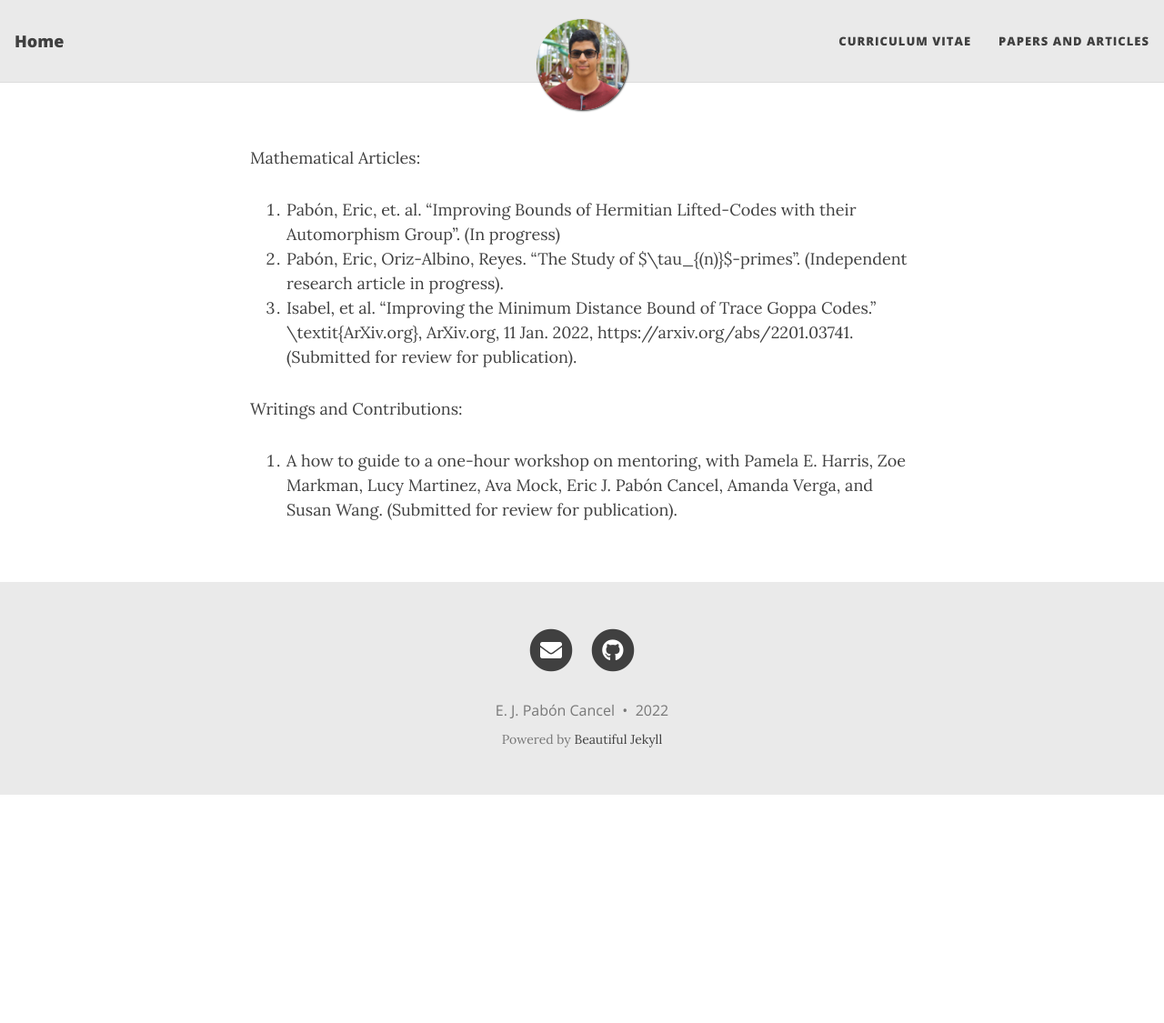
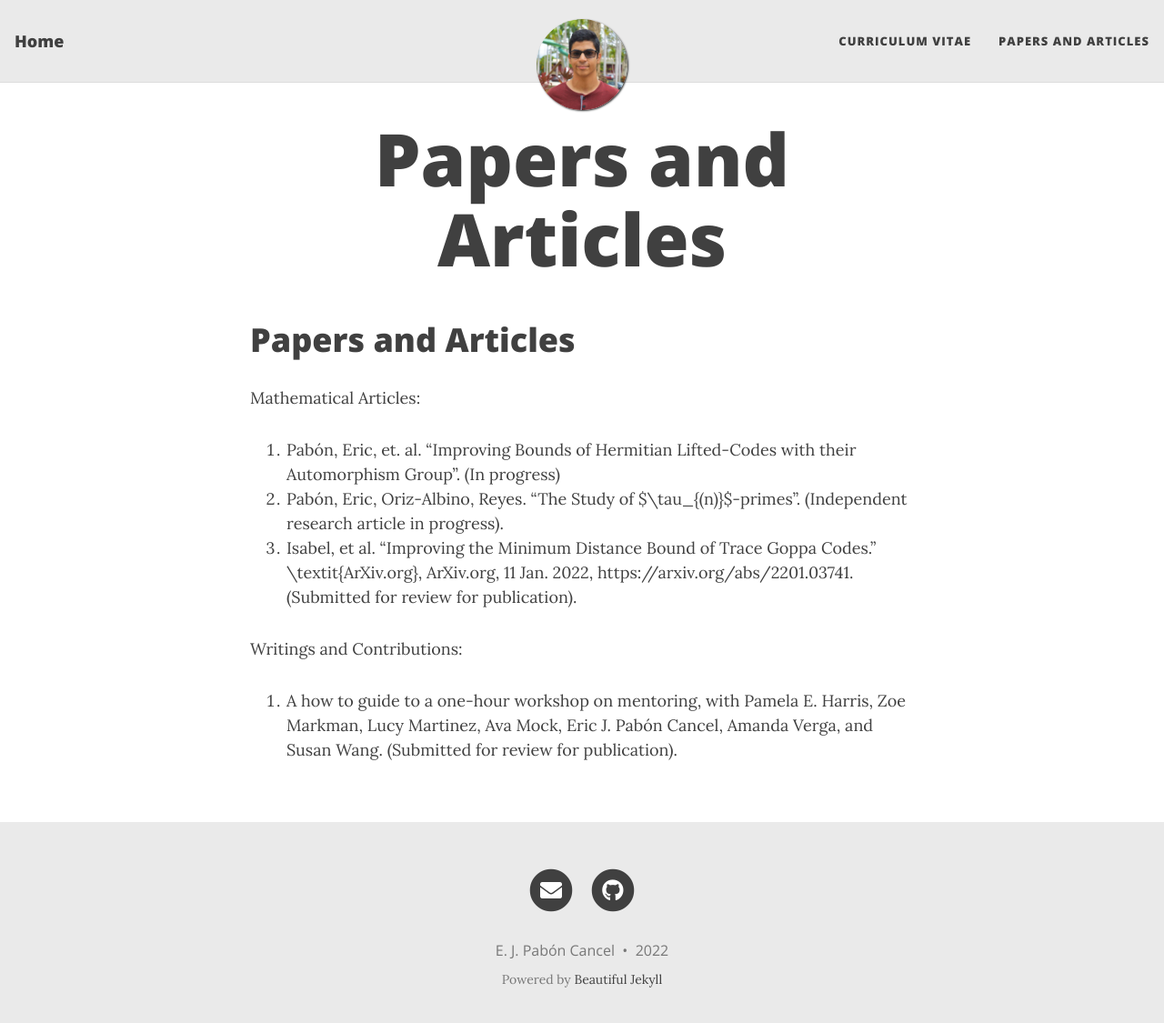
Before and after one commit to ejpaboncancel/ejpaboncancel-old.github.io, a Jekyll site: the page built from papers.md, in a window 1280 px wide and 1138 px high. Shown: the top 1125 px of the window at 91% size. Built offline with Jekyll 4.4.1, drawn with Linux system fonts in a browser that asks for light colours; nearby versions of some CDN libraries; our own code applies the rules of GitHub Pages for plain Markdown files.

Commit message:
Update papers.md

```diff
--- a/papers.md
+++ b/papers.md
@@ -1,7 +1,8 @@
 ---
 layout: page
-title: ## Papers and Articles
+title:
 ---
+# Papers and Articles
 
 Mathematical Articles:
 
```
